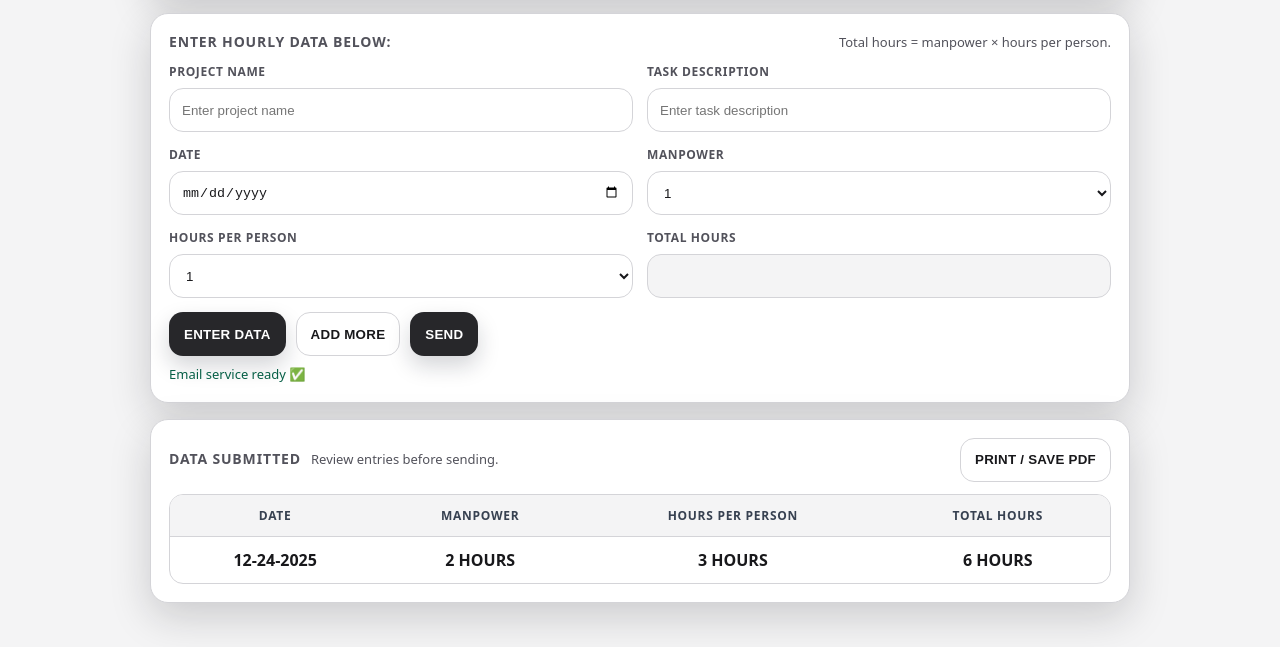
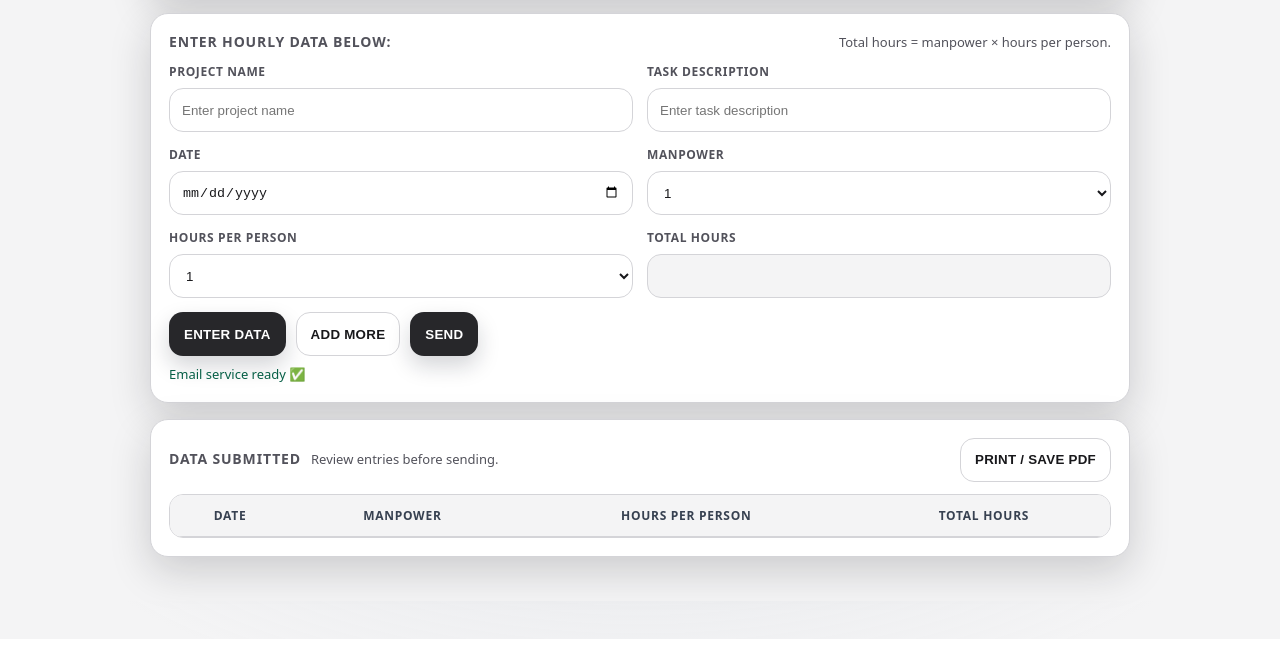
Before and after one commit to CharlieZaneX/HOURLY-DATA, a plain HTML site: page index.html in a window 1280 px wide. Shown: the part 161-808 px from the top of the page. Drawn offline with nearby package versions, Linux system fonts and the light colour scheme.

Commit message:
Add files via upload

```diff
--- a/index.html
+++ b/index.html
@@ -1041,16 +1041,6 @@
         const savedAlert = window.alert;
         window.alert = function () {};
 
-        const tr = tbody.insertRow();
-        tr.insertCell(0).textContent = '12-24-2025';
-        tr.insertCell(1).textContent = '2 HOURS';
-        tr.insertCell(2).textContent = '3 HOURS';
-        tr.insertCell(3).textContent = '6 HOURS';
-        const msg = buildEmailMessage('Karma Barn', 'Door install');
-        console.assert(msg.includes('PROJECT NAME: Karma Barn'), 'Email message should include project name');
-        console.assert(msg.includes('TASK DESCRIPTION: Door install'), 'Email message should include task description');
-        tbody.innerHTML = '';
-
         const emptyMsg = buildEmailMessage('Karma Barn', 'Door install');
         console.assert(emptyMsg === '', 'Email message should be empty when no rows exist');
 
@@ -1069,6 +1059,7 @@
         addData();
         console.assert(tbody.querySelectorAll('tr').length === 1, 'Should prevent duplicate date');
 
+        tbody.innerHTML = '';
         window.alert = savedAlert;
       } catch (e) {
       } finally {
```
